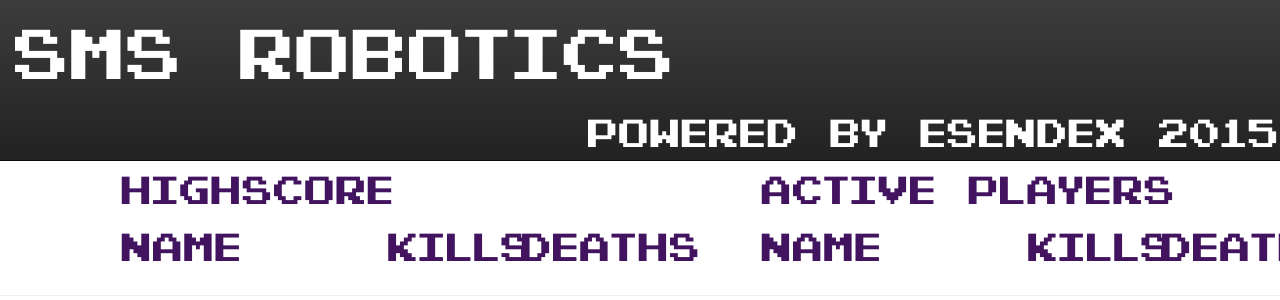
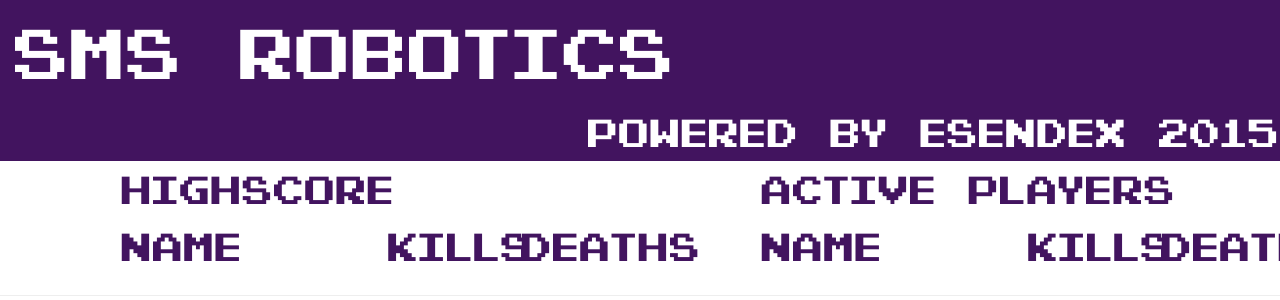
Before and after one commit to Codesleuth/sms-robotics, a website: page public/dashboard/index.html in a window 1280 px wide. Shown: the top 300 px of the page. Drawn offline with Linux system fonts and the light colour scheme; no server answers.

Commit message:
Fix theme

```diff
--- a/public/dashboard/index.html
+++ b/public/dashboard/index.html
@@ -27,7 +27,7 @@
 
 <body class="esendex">
 
-    <div class="navbar navbar-inverse navbar-fixed-top" role="navigation" data-ng-controller="indexController">
+    <div class="navbar navbar-fixed-top" role="navigation" data-ng-controller="indexController">
         <div class="container-fluid">
             <div class="navbar-header">
 
```
